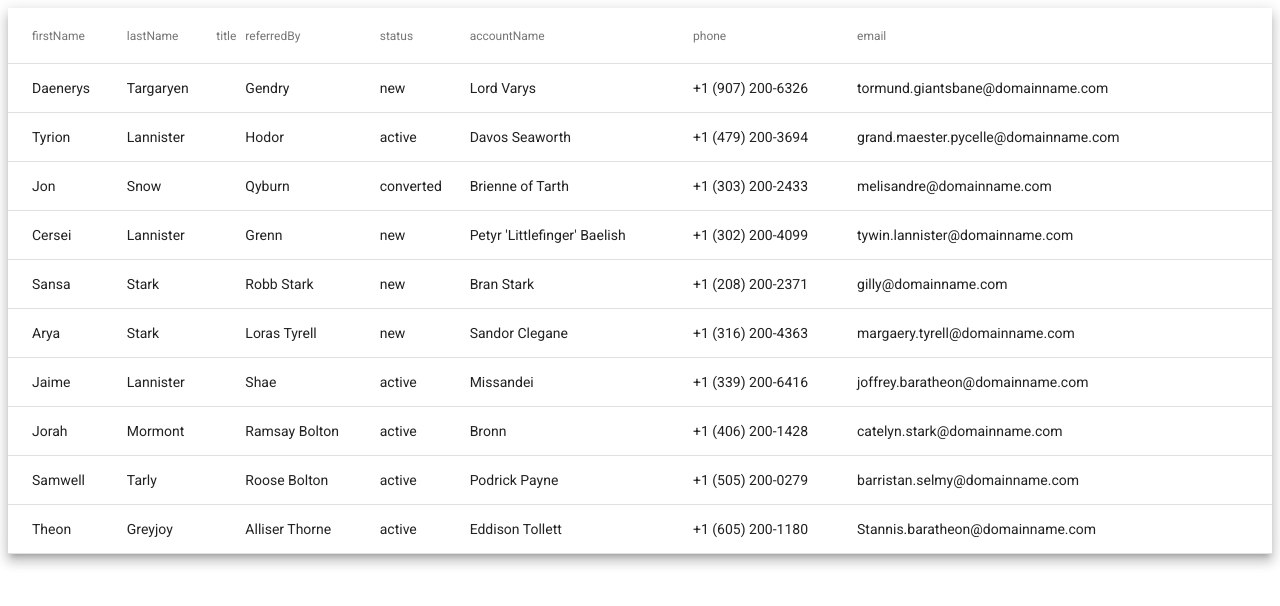
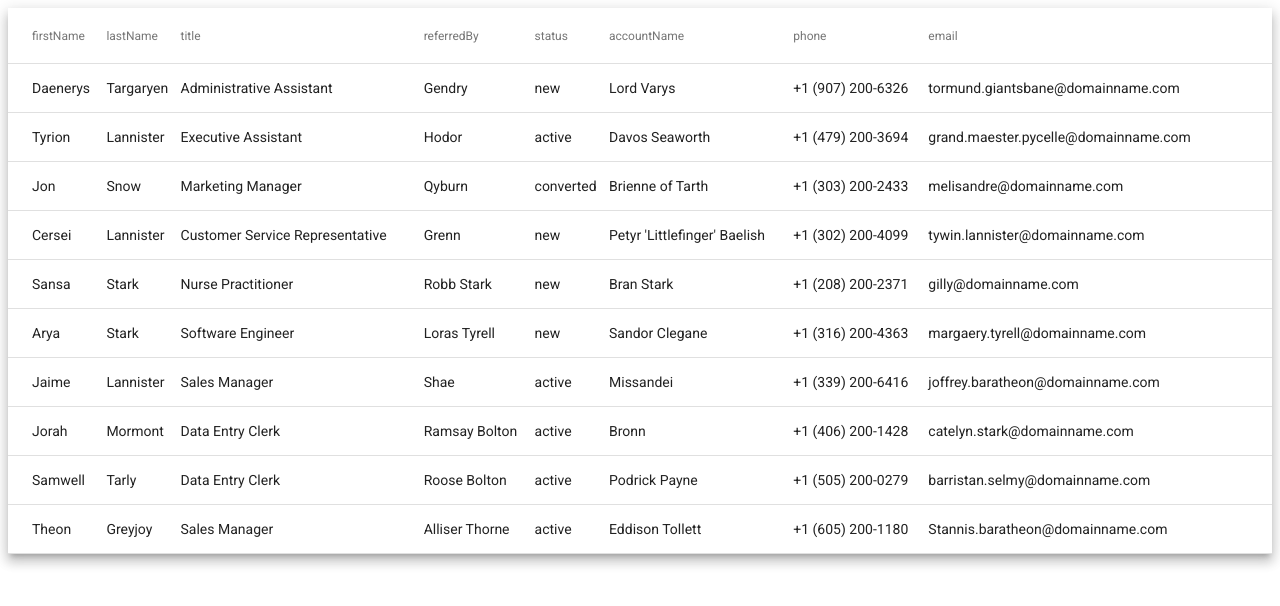
Before and after one commit to elwood-berry/esbcoreleads, an Angular app: page / in a window 1280 px wide. Shown: the top 606 px of the page. Built offline with nearby package versions, Linux system fonts and the light colour scheme.

Commit message:
Updated JSON

```diff
--- a/src/app/components/lead-info/lead-info.component.html
+++ b/src/app/components/lead-info/lead-info.component.html
@@ -4,10 +4,10 @@
 
 
 <!-- TITLE -->
-<!-- <div class="static-mode-display" fxLayout="column">
-<small>Title</small>
-{{title}}
-</div> -->
+<div class="static-mode-display" fxLayout="column">
+  <small>Title</small>
+  {{title}}
+</div>
 
 <!-- DEPARTMENT -->
 <!-- <div class="static-mode-display" fxLayout="column">
--- a/src/app/components/static-mode/static-mode.component.html
+++ b/src/app/components/static-mode/static-mode.component.html
@@ -21,10 +21,13 @@
 
       <!-- COLUMN #1 -->
       <div class="core-column" fxLayout="column" fxFlex="25%">
-        <app-lead-info [title]="" [department]="" [accountName]="" [salesRep]="" [email]="" [leadSource]="" [phone]=""
-          [status]="" [coporateIdentity]="" [billingAddress1]="" [billingAddress2]="" [billingCity]="" [billingState]=""
-          [billingZip]="" [shippingAddress1]="" [shippingAddress2]="" [shippingCity]="" [shippingState]=""
-          [shippingZip]=""></app-lead-info>
+
+        {{title}}
+        <!-- CMPNNT: LEAD INFO -->
+        <app-lead-info [title]="title" [department]="" [accountName]="" [salesRep]="" [email]="" [leadSource]=""
+          [phone]="" [status]="" [coporateIdentity]="" [billingAddress1]="" [billingAddress2]="" [billingCity]=""
+          [billingState]="" [billingZip]="" [shippingAddress1]="" [shippingAddress2]="" [shippingCity]=""
+          [shippingState]="" [shippingZip]=""></app-lead-info>
 
       </div>
 
--- a/src/app/components/static-mode/static-mode.component.ts
+++ b/src/app/components/static-mode/static-mode.component.ts
@@ -11,7 +11,7 @@ import { EditModeComponent } from '../edit-mode/edit-mode.component';
 
 // INTERFACE
 import { Lead } from '../../interfaces/lead/lead';
-import { $EQ } from '@angular/compiler/src/chars';
+// import { $EQ } from '@angular/compiler/src/chars';
 
 @Component({
   selector: 'app-static-mode',
@@ -53,7 +53,7 @@ export class StaticModeComponent implements OnInit {
   @Input() activityType: Lead;
   // CONTRUCTOR
   constructor(public dialog: MatDialog) {
-    console.log('Activities', this.activities);
+    // console.log('Activities', this.activities);
   }
 
   ngOnInit() {}
--- a/src/assets/data/data-lead/leads.json
+++ b/src/assets/data/data-lead/leads.json
@@ -2,7 +2,7 @@
 	"leadId": 0,
 	"firstName": "Daenerys",
 	"lastName": "Targaryen",
-	"activityTitle": "Administrative Assistant",
+	"title": "Administrative Assistant",
 	"department": "Administration",
 	"accountName": "Lord Varys",
 	"salesRep": "Tormund Giantsbane",
@@ -52,7 +52,7 @@
 	"leadId": 1,
 	"firstName": "Tyrion",
 	"lastName": "Lannister",
-	"activityTitle": "Executive Assistant",
+	"title": "Executive Assistant",
 	"department": "Accounting and Finance",
 	"accountName": "Davos Seaworth",
 	"salesRep": "Grand Maester Pycelle",
@@ -77,7 +77,7 @@
 	"leadId": 2,
 	"firstName": "Jon",
 	"lastName": "Snow",
-	"activityTitle": "Marketing Manager",
+	"title": "Marketing Manager",
 	"department": "Marketing and Advertising",
 	"accountName": "Brienne of Tarth",
 	"salesRep": "Melisandre",
@@ -102,7 +102,7 @@
 	"leadId": 3,
 	"firstName": "Cersei",
 	"lastName": "Lannister",
-	"activityTitle": "Customer Service Representative",
+	"title": "Customer Service Representative",
 	"department": "Production and Inventory",
 	"accountName": "Petyr 'Littlefinger' Baelish",
 	"salesRep": "Tywin Lannister",
@@ -127,7 +127,7 @@
 	"leadId": 4,
 	"firstName": "Sansa",
 	"lastName": "Stark",
-	"activityTitle": "Nurse Practitioner",
+	"title": "Nurse Practitioner",
 	"department": "Human Resources",
 	"accountName": "Bran Stark",
 	"salesRep": "Gilly",
@@ -152,7 +152,7 @@
 	"leadId": 5,
 	"firstName": "Arya",
 	"lastName": "Stark",
-	"activityTitle": "Software Engineer",
+	"title": "Software Engineer",
 	"department": "Information Technology",
 	"accountName": "Sandor Clegane",
 	"salesRep": "Margaery Tyrell",
@@ -177,7 +177,7 @@
 	"leadId": 6,
 	"firstName": "Jaime",
 	"lastName": "Lannister",
-	"activityTitle": "Sales Manager",
+	"title": "Sales Manager",
 	"department": "Human Resources",
 	"accountName": "Missandei",
 	"salesRep": "Joffrey Baratheon",
@@ -203,7 +203,7 @@
 	"leadId": 7,
 	"firstName": "Jorah",
 	"lastName": "Mormont",
-	"activityTitle": "Data Entry Clerk",
+	"title": "Data Entry Clerk",
 	"department": "Sales",
 	"accountName": "Bronn",
 	"salesRep": "Catelyn Stark",
@@ -229,7 +229,7 @@
 	"leadId": 8,
 	"firstName": "Samwell",
 	"lastName": "Tarly",
-	"activityTitle": "Data Entry Clerk",
+	"title": "Data Entry Clerk",
 	"department": "Marketing",
 	"accountName": "Podrick Payne",
 	"salesRep": "Barristan Selmy",
@@ -254,7 +254,7 @@
 	"leadId": 9,
 	"firstName": "Theon",
 	"lastName": "Greyjoy",
-	"activityTitle": "Sales Manager",
+	"title": "Sales Manager",
 	"department": "Customer Service",
 	"accountName": "Eddison Tollett",
 	"salesRep": "Stannis Baratheon",
```
